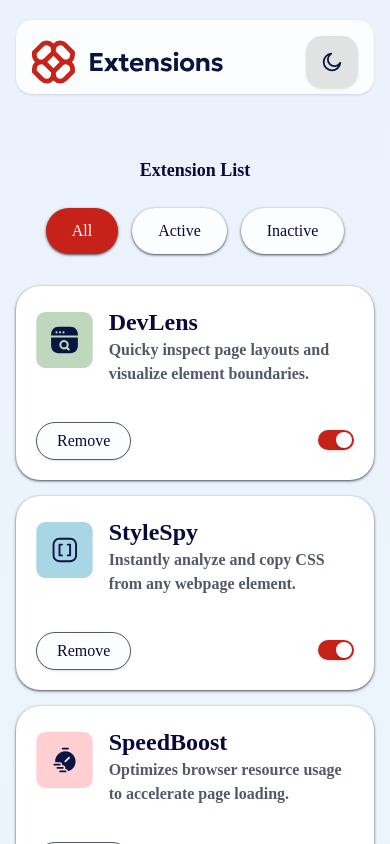
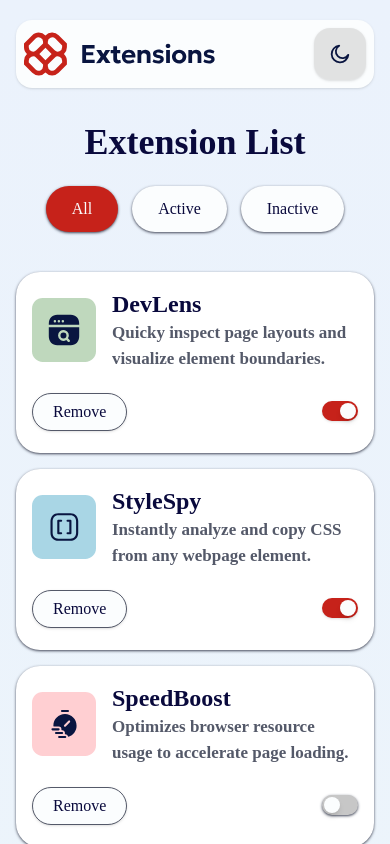
Before and after one commit to arnmary/browser-extention-manager, a React (Vite) app in the folder new/: page / in a window 390 px wide. Shown: the top 844 px of the page. Built offline with nearby package versions, Linux system fonts and the light colour scheme.

Commit message:
00.25.09.2025

```diff
--- a/new/src/App.tsx
+++ b/new/src/App.tsx
@@ -33,7 +33,7 @@ useEffect(() => {
   return (
     <>
     <div className="h-auto min-h-screen bg-gradient-to-b from-[#EBF2FC] to-[#EEF8F9] dark:from-[#040918] dark:to-[#091540] transition-all px-4 py-5 sm:py-10 else-in-out">
-      <header className="bg-[#FBFDFE] dark:bg-[#21212C]/90 mx-auto w-full sm:w-[83%] flex justify-between items-center rounded-2xl pb-1.5 p-4  text-[#09093C] dark:text-[#FBFDFE] shadow-sm">
+      <header className="bg-[#FBFDFE] dark:bg-[#21212C]/90 mx-auto w-full sm:w-[83%] flex justify-between items-center rounded-2xl sm:pb-1.5 pb- p-2 sm:p-4  text-[#09093C] dark:text-[#FBFDFE] shadow-sm">
          <div>
            {theme === "dark" ? (<img src="/logo1.svg" alt="Dark Logo" className="h-11" />
            ) : (
@@ -47,7 +47,7 @@ useEffect(() => {
          </button>
       </header>
 
-        <main className="text-[#09093C] dark:text-white py-15.5">
+        <main className="text-[#09093C] dark:text-white py-8.5 sm:py-15.5">
            <CardList/>
 
        </main>
--- a/new/src/components/Card.tsx
+++ b/new/src/components/Card.tsx
@@ -10,17 +10,17 @@ export default function Card({ card, onToggle, onRemove }: CardProps) {
   const enabled = card.active;
 
   return (
-    <div className="p-5 rounded-3xl  bg-white dark:bg-[#21212C]/90 dark:text-white flex flex-col justify-between gap-9 shadow-sm shadow-[#545969]">
-      <div className="flex items-center gap-2 md:flex-wrap">
-        <img src={card.icon} alt={`${card.title} icon`} className="w-17 h-17 pb-[12px] pr-2" />
+    <div className="font-noto p-4 sm:p-5 rounded-3xl  bg-white dark:bg-[#21212C]/90 dark:text-white flex flex-col justify-between gap-4 sm:gap-9 shadow-sm shadow-[#545969]">
+      <div className="flex items-center gap-4 sm:gap-2 md:flex-wrap">
+        <img src={card.icon} alt={`${card.title} icon`} className="w-16 h-16" />
         <div className="flex flex-col flex-wrap w-65">
           <h2 className="font-bold text-2xl">{card.title}</h2>
-        <p className="text-[16px] font-bold text-[#545969] dark:text-[#C7C7C7]">{card.description}</p>
+        <p className="text-[17px] font-bold text-[#545969] dark:text-[#C7C7C7]">{card.description}</p>
         </div>
 
       </div>
 
-      <div className="flex justify-between">
+      <div className="flex justify-between py-1.5">
         <button
           onClick={() => onRemove(card.id)}
           className="px-5 py-1.5 font-normal  rounded-4xl bg-[#FBFDFE] border-1 border-[#545969]  dark:bg-[#21212C]/90 text-[#09093C] dark:text-[#C7C7C7] text-base cursor-pointer shadow-sm  hover:bg-[#C7C7C7]/50 hover:dark:bg-[#545969] hover:border-[#C7C7C7]/50 hover:dark:border-[#545969] hover:dark:text-[#FBFDFE] hover:ring-2 hover:ring-[#C6221A] dark:hover:ring-[#C6221A] hover:ring-offset-2 hover:ring-offset-[#FBFDFE] dark:hover:ring-offset-[#21212C] transform transition-all duration-300 ease-in-out"
--- a/new/src/components/CardList.tsx
+++ b/new/src/components/CardList.tsx
@@ -23,9 +23,9 @@ setCards(prev =>
     })
   return (
     <>
-    <div className="ww-ful sm:w-[83%] mx-auto">
-        <div className="flex flex-col sm:flex-row justify-center sm:justify-between gap-6 mb-8">
-             <h1 className="font-noto font-bold text-lg sm:text-4xl text-center">
+    <div className="w-ful sm:w-[83%] mx-auto">
+        <div className="font-noto flex flex-col sm:flex-row justify-center sm:justify-between gap-6 mb-10 sm:mb-8">
+             <h1 className="font-bold text-4xl sm:text-4xl text-center">
           Extension List
              </h1>
         <SortingButtons
--- a/new/src/index.css
+++ b/new/src/index.css
@@ -1,7 +1,8 @@
 @import "tailwindcss";
 
 
-@import url('https://fonts.googleapis.com/css2?family=Italiana&family=Montserrat:ital,wght@0,100..900;1,100..900&family=Noto+Sans:ital,wght@0,100..900;1,100..900&family=Open+Sans:ital,wght@0,300..800;1,300..800&family=Raleway:ital,wght@0,100..900;1,100..900&family=Roboto:ital,wght@0,100..900;1,100..900&display=swap');
+@import url('https://fonts.googleapis.com/css2?family=Noto+Sans:ital,wght@0,400;1,400&display=swap');
+
 
 @custom-variant dark (&:where(.dark, .dark *));
 
```
